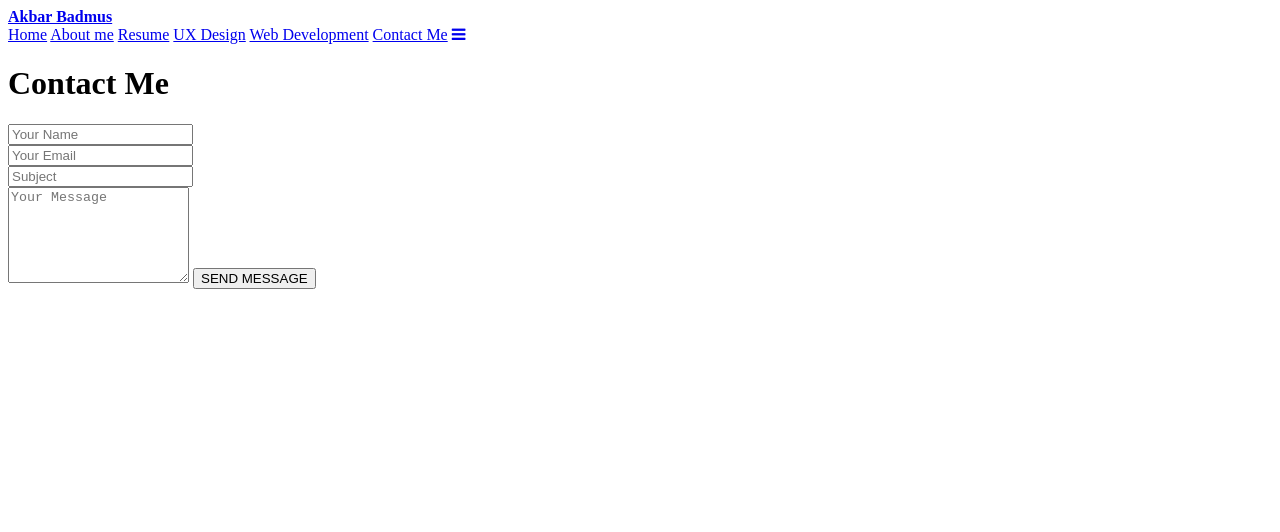
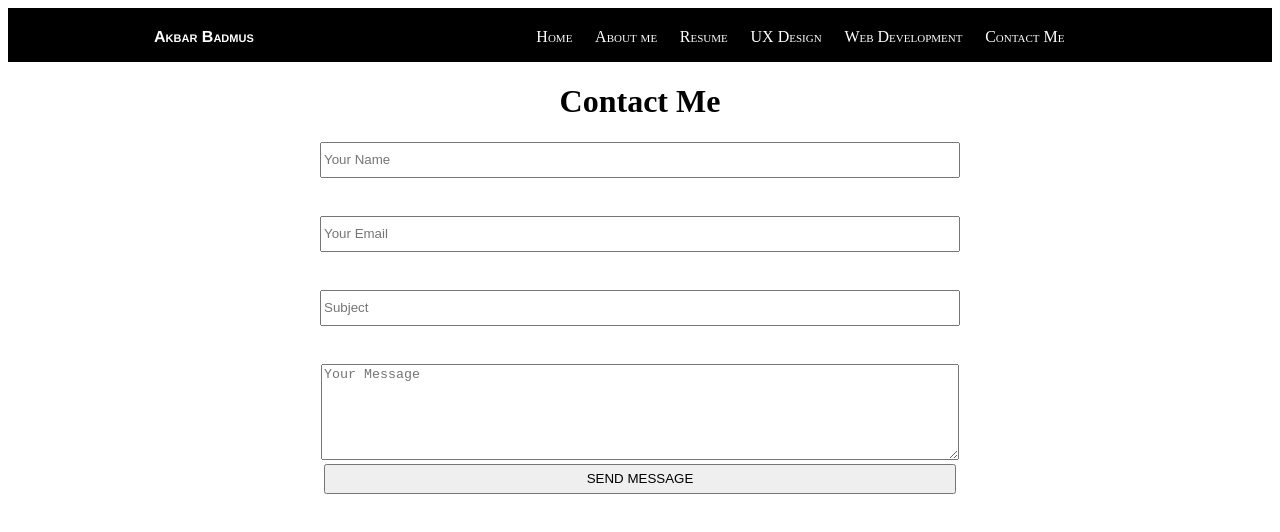
Before and after one commit to akbarob/My-Portfolio, a plain HTML site: page contact me Page.html in a window 1280 px wide. Drawn offline with Linux system fonts and the light colour scheme; the site is published under a folder, as on GitHub Pages, so addresses that start at the root find nothing.

Commit message:
Add files via upload

```diff
--- a/contact me Page.html
+++ b/contact me Page.html
@@ -5,12 +5,12 @@
     <meta http-equiv="X-UA-Compatible" content="IE=edge">
     <meta name="viewport" content="width=device-width, initial-scale=1.0">
     <title>Contact Me</title>
-    <link rel="stylesheet" href="/css/main.css">
+    <link rel="stylesheet" href="css/main.css">
     <!-- BOOTSTRAP
     <link href="https://cdn.jsdelivr.net/npm/bootstrap@5.1.3/dist/css/bootstrap.min.css" rel="stylesheet" integrity="sha384-1BmE4kWBq78iYhFldvKuhfTAU6auU8tT94WrHftjDbrCEXSU1oBoqyl2QvZ6jIW3" crossorigin="anonymous">
     <script src="https://cdn.jsdelivr.net/npm/bootstrap@5.1.3/dist/js/bootstrap.bundle.min.js" integrity="sha384-ka7Sk0Gln4gmtz2MlQnikT1wXgYsOg+OMhuP+IlRH9sENBO0LRn5q+8nbTov4+1p" crossorigin="anonymous"></script>
     -->
-    <script src="/js/javascript.js"></script>
+    <script src="js/javascript.js"></script>
     <link rel="stylesheet" href="https://cdnjs.cloudflare.com/ajax/libs/font-awesome/4.7.0/css/font-awesome.min.css">
 </head>
 <body>
```
